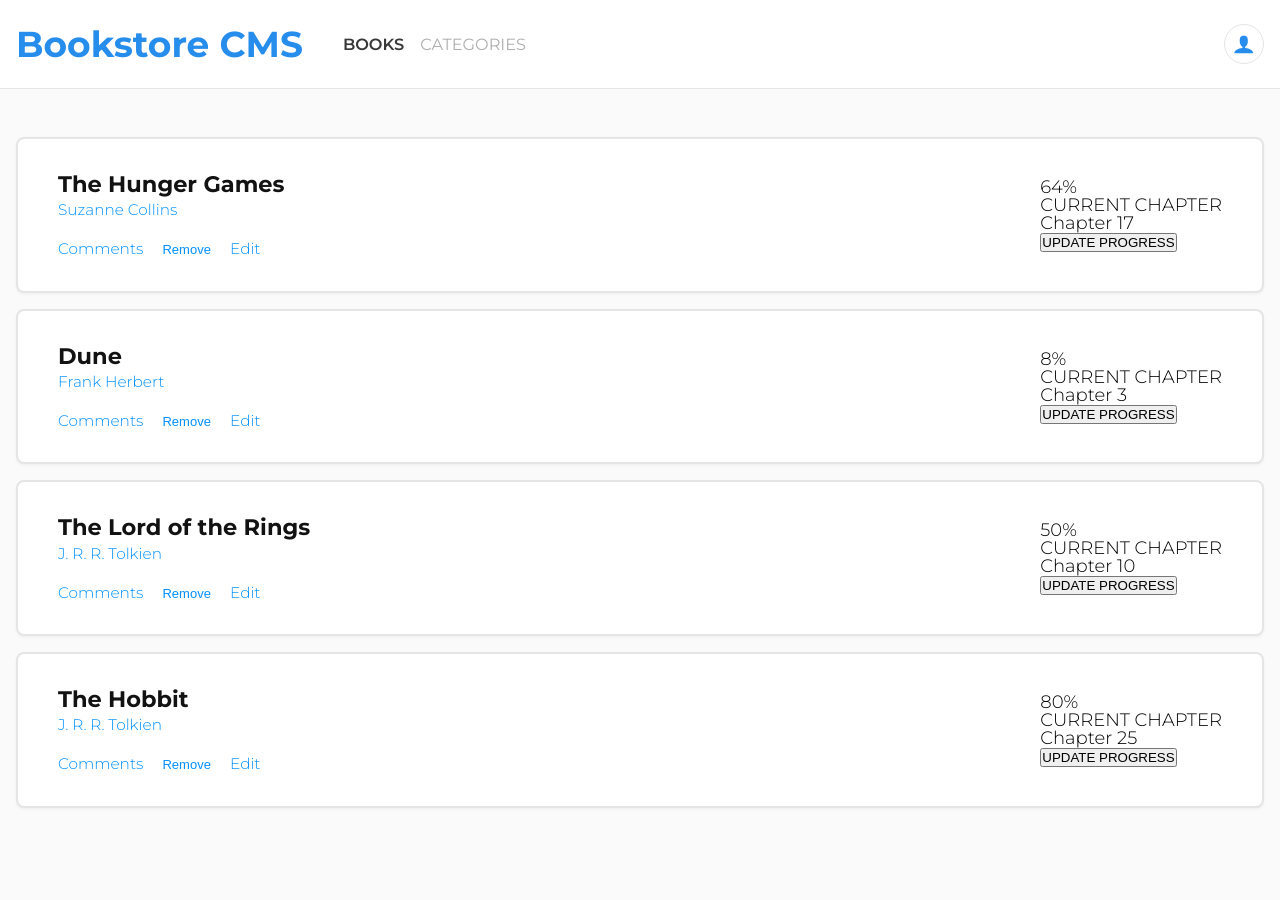
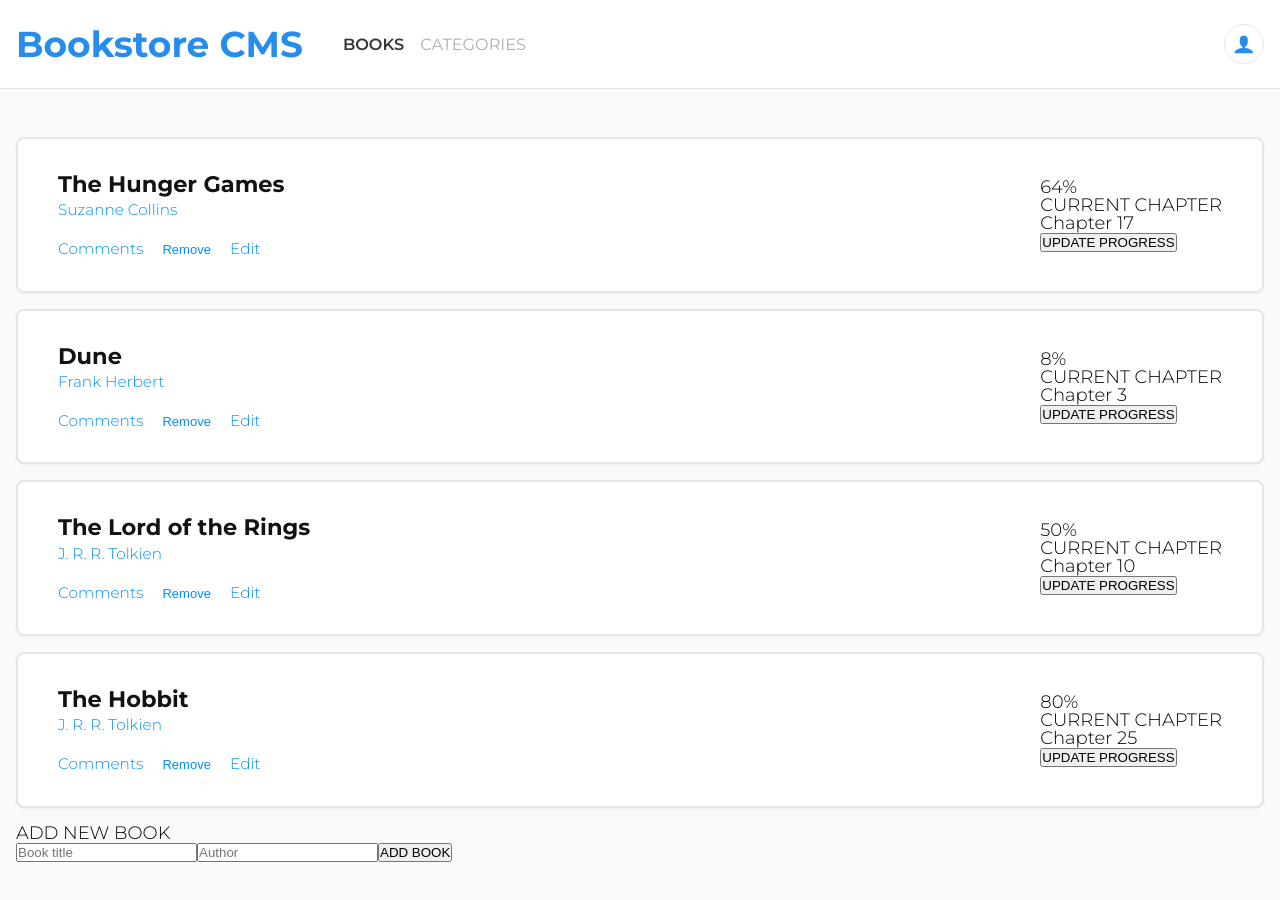
Before and after one commit to NitBravoA92/bookstore, a React (Create React App) app: page / in a window 1280 px wide. Shown: the top 900 px of the page. Built offline with nearby package versions, Linux system fonts and the light colour scheme.

Commit message:
Import the BookForm component

```diff
--- a/src/components/BookList.jsx
+++ b/src/components/BookList.jsx
@@ -1,6 +1,7 @@
 import { useState } from 'react';
 import Book from './Book';
 import booksData from '../store/data';
+import BookForm from './BookForm';
 import '../styles/Books.css';
 
 const BookList = () => {
@@ -11,9 +12,12 @@
   };
 
   return (
-    <div className="book-list">
-      {books.map((book) => (<Book key={book.id} book={book} handleRemoveBook={removeBook} />))}
-    </div>
+    <>
+      <div className="book-list">
+        {books.map((book) => (<Book key={book.id} book={book} handleRemoveBook={removeBook} />))}
+      </div>
+      <BookForm />
+    </>
   );
 };
 
```
